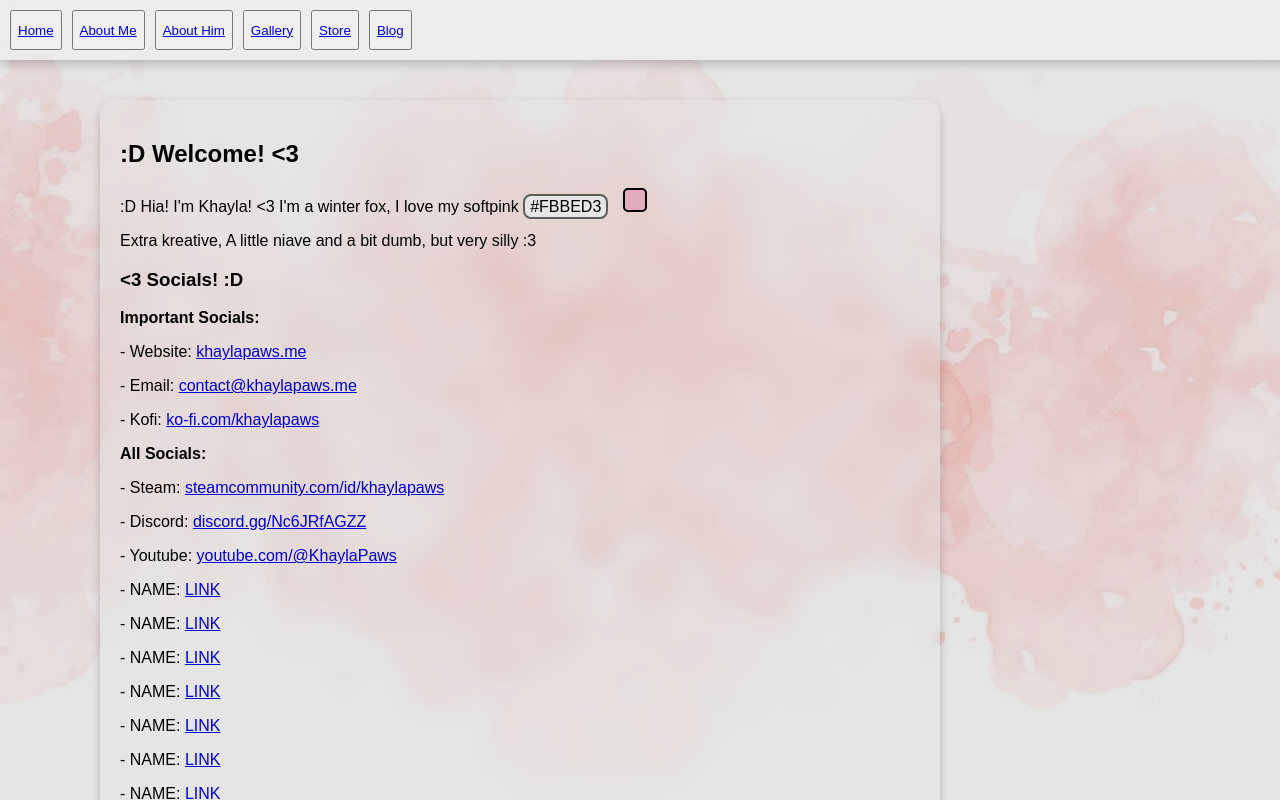
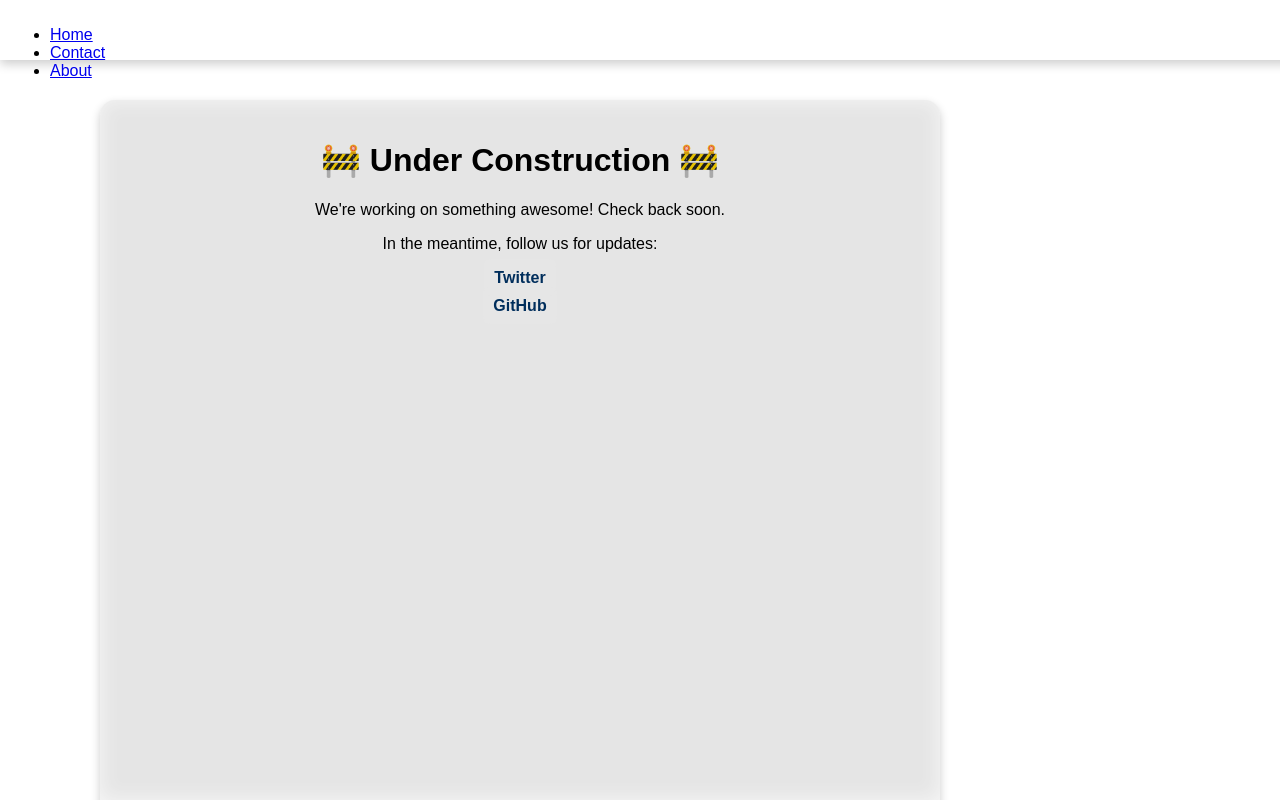
Before and after one commit to KhaylaPaws/Kreations, a plain HTML site: page root/index.html in a window 1280 px wide. Drawn offline with Linux system fonts and the light colour scheme; files that its build step writes are made by us from their sources; files whose address does not match are found by name.

Commit message:
Update index.html

```diff
--- a/root/index.html
+++ b/root/index.html
@@ -1,3 +1,37 @@
+<!DOCTYPE html>
+<html lang="en">
+<head>
+    <meta charset="UTF-8">
+    <meta name="viewport" content="width=device-width, initial-scale=1.0">
+    <title>Under Construction</title>
+    <link rel="stylesheet" href="styles.css">
+</head>
+<body>
+
+    <nav class="navbar">
+        <ul>
+            <li><a href="#">Home</a></li>
+            <li><a href="#">Contact</a></li>
+            <li><a href="#">About</a></li>
+        </ul>
+    </nav>
+
+    <main class="main">
+        <div class="content">
+            <h1>🚧 Under Construction 🚧</h1>
+            <p>We're working on something awesome! Check back soon.</p>
+            <p>In the meantime, follow us for updates:</p>
+            <ul class="nav-links">
+                <li><a href="#">Twitter</a></li>
+                <li><a href="#">GitHub</a></li>
+            </ul>
+        </div>
+    </main>
+
+</body>
+</html>
+
+<!--
 <!DOCTYPE html>
 <html lang="en">
 <head>
@@ -122,3 +156,4 @@ function selectHex(element) {
 </body>
 
 </html>
+-->
```
